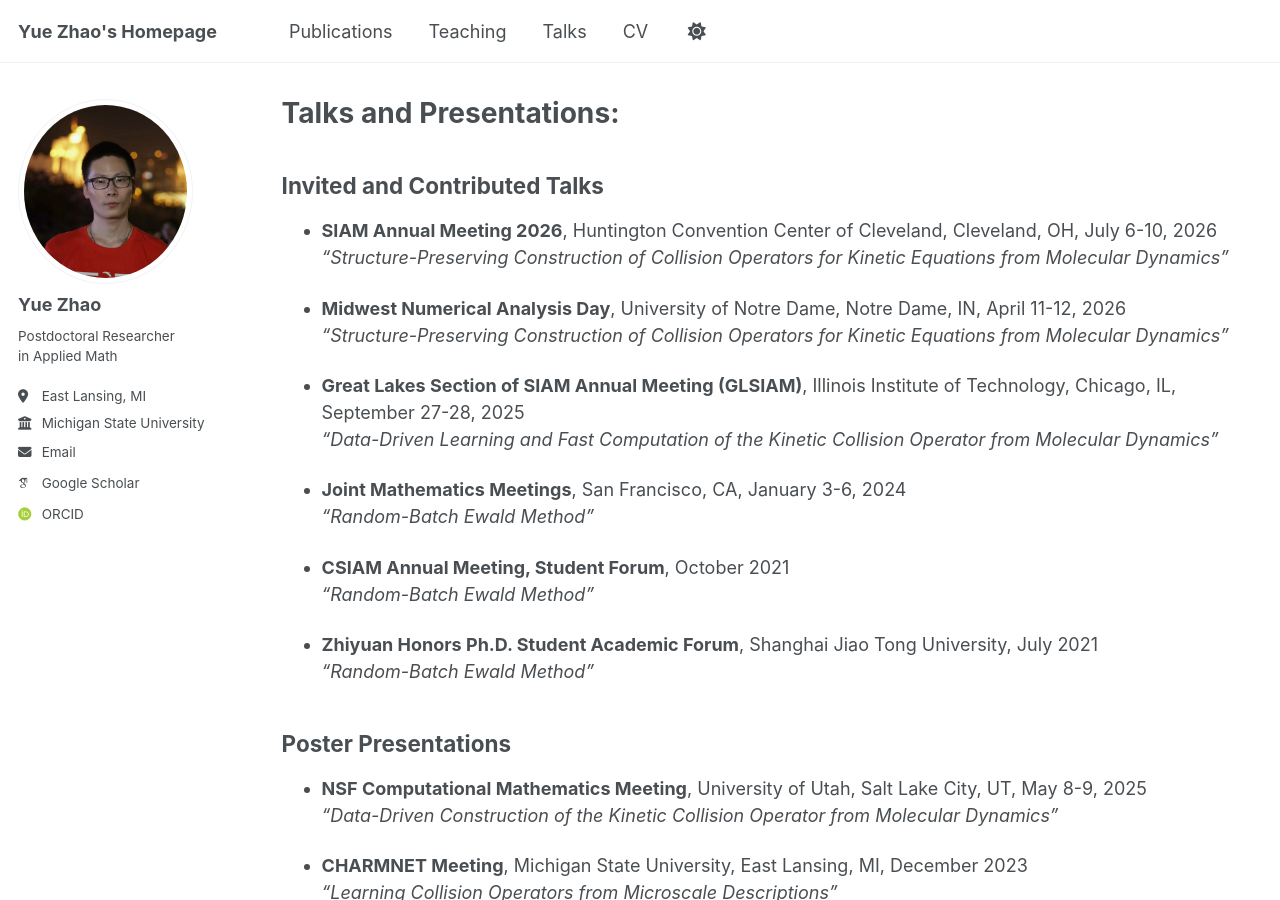
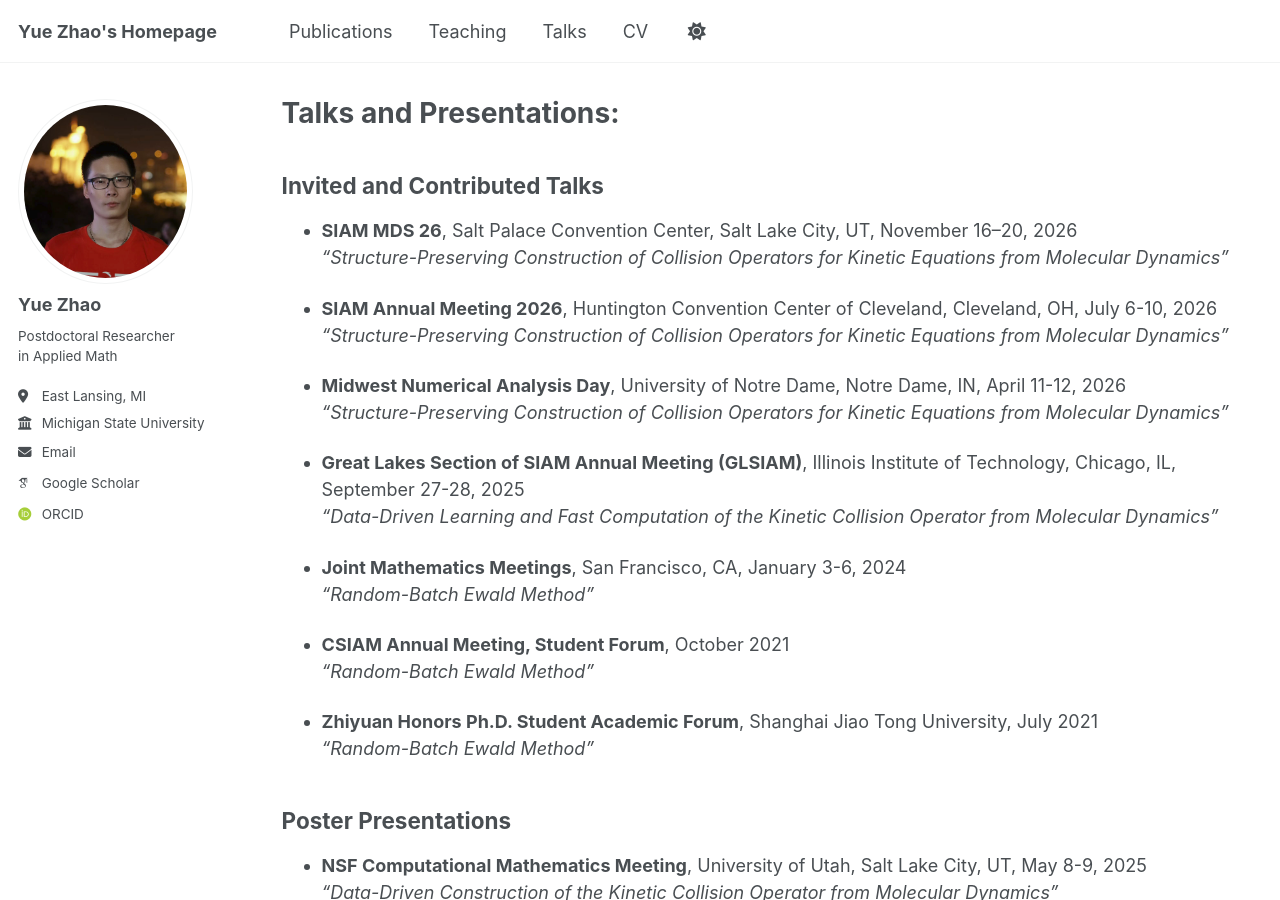
Before and after one commit to yuezhao1997/yuezhao1997.github.io, a Jekyll site: the page built from _pages/talks.md, in a window 1280 px wide and 900 px high. Built offline with Jekyll 4.4.1, drawn with Linux system fonts in a browser that asks for light colours; some web fonts are replaced; a script bundle is joined from its source files by our own code; library files that are not in the unit come from our copies.

Commit message:
Add upcoming talks to the talks page

```diff
--- a/_pages/talks.md
+++ b/_pages/talks.md
@@ -10,9 +10,13 @@ author_profile: true
 
 ## Invited and Contributed Talks
 
+* **SIAM MDS 26**, Salt Palace Convention Center, Salt Lake City, UT, November 16–20, 2026 <br>
+  *“Structure-Preserving Construction of Collision Operators for Kinetic Equations from Molecular Dynamics”*
+  <!-- [Conference website](https://meetings.siam.org/sess/dsp_programsess.cfm?SESSIONCODE=89601) -->
+
 * **SIAM Annual Meeting 2026**, Huntington Convention Center of Cleveland, Cleveland, OH, July 6-10, 2026 <br>
   *“Structure-Preserving Construction of Collision Operators for Kinetic Equations from Molecular Dynamics”*
-  <!-- [Conference website]([https://sites.nd.edu/mnaday2026/](https://meetings.siam.org/sess/dsp_programsess.cfm?SESSIONCODE=88863)) -->
+  <!-- [Conference website](https://meetings.siam.org/sess/dsp_programsess.cfm?SESSIONCODE=88863) -->
 
 * **Midwest Numerical Analysis Day**, University of Notre Dame, Notre Dame, IN, April 11-12, 2026 <br>
   *“Structure-Preserving Construction of Collision Operators for Kinetic Equations from Molecular Dynamics”*
```
